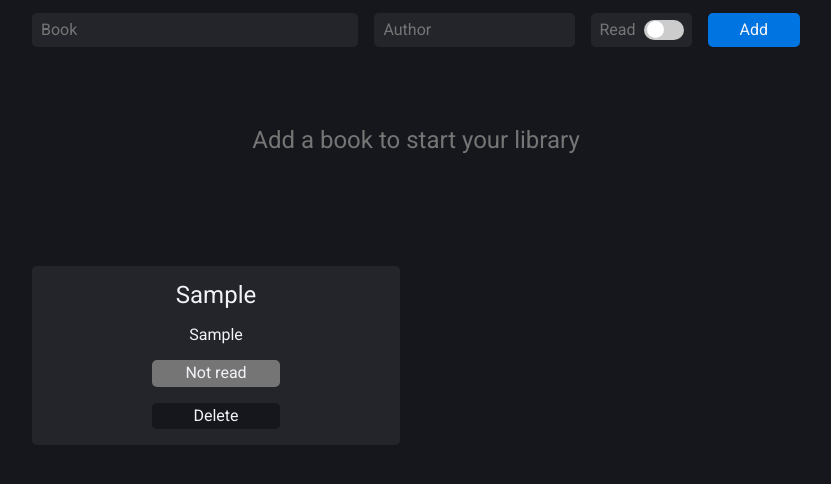
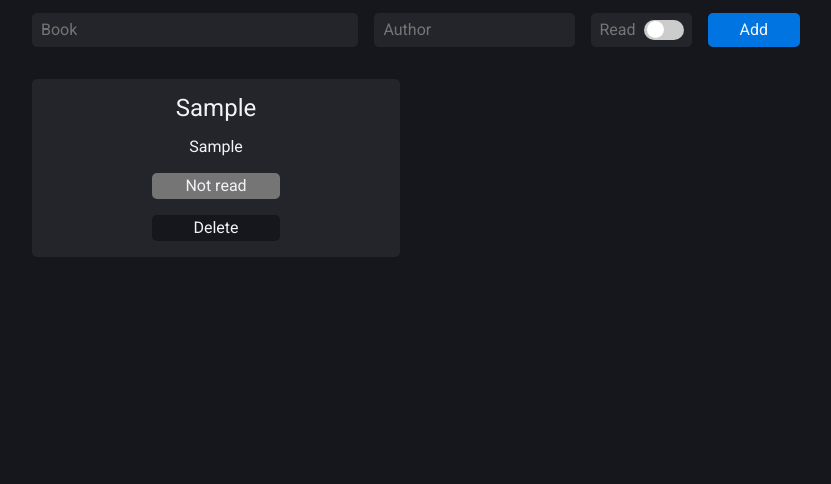
Before and after one commit to Nzha/library, a plain HTML site: page index.html in a window 1280 px wide. Both pictures are taken after typing "Sample", "Sample" into the empty fields and a click on the button "Add". Shown: the part 86-570 px from the top of the page, without its empty margins (224-1055 px from the left). Drawn offline with nearby package versions, Linux system fonts and the light colour scheme.

Commit message:
Remove empty text when a book is added

```diff
--- a/index.html
+++ b/index.html
@@ -42,7 +42,7 @@
                     <button type="submit" id="add-book-btn" value="submit">Add</button>
                 </form>
             </div>
-            <div class="empty">Add a book to start your library</div>
+            <div class="empty-text">Add a book to start your library</div>
             <div class="book-container">
                 <!-- <div class="book">
                     <div class="title">The Lord of the Rings 1</div>
--- a/script/script.js
+++ b/script/script.js
@@ -3,6 +3,7 @@ const author = document.querySelector('#author');
 const checkboxRead = document.querySelector('#checkbox-read');
 const addBookForm = document.querySelector('#add-book');
 const addBookBtn = document.querySelector('#add-book-btn');
+const emptyText = document.querySelector('.empty-text');
 const bookContainer = document.querySelector('.book-container');
 const bookDiv = document.querySelector('.book');
 
@@ -29,6 +30,7 @@ function addBook(e) {
     bookId++;
     myLibrary.push(book);
 
+    emptyText.remove();
     createBookCard(book);
     queryBtns();
     addBookForm.reset();
--- a/style/style.css
+++ b/style/style.css
@@ -178,7 +178,7 @@ form > button {
     padding: 0.5rem 2rem;
 }
 
-.empty {
+.empty-text {
     color: #757575;
     font-size: 1.5rem;
     display: flex;
```
